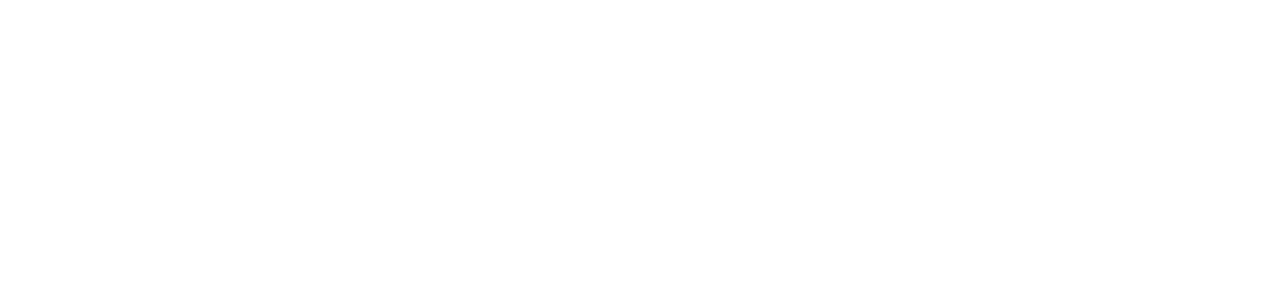
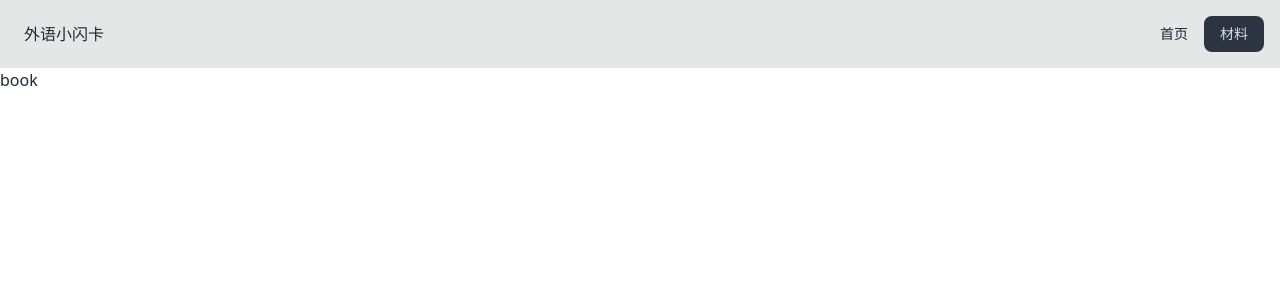
Before and after one commit to nanhualyq/shouyu, a Nuxt app: page /book in a window 1280 px wide. Before the commit this address had no page. Shown: the top 300 px of the page. Built offline with nearby package versions, Linux system fonts and the light colour scheme.

Commit message:
feat: layout init

```diff
--- a/app.vue
+++ b/app.vue
@@ -1,5 +1,5 @@
 <template>
-  <div>
+  <NuxtLayout>
     <NuxtPage />
-  </div>
+  </NuxtLayout>
 </template>
--- /dev/null
+++ b/components/NavbarMenu.vue
@@ -0,0 +1,10 @@
+<template>
+    <li> <NuxtLink to="/">首页</NuxtLink> </li>
+    <li> <NuxtLink to="/book">材料</NuxtLink> </li>
+</template>
+
+<style lang="postcss">
+.router-link-active {
+    @apply active;
+}
+</style>
--- /dev/null
+++ b/layouts/default.vue
@@ -0,0 +1,37 @@
+<template>
+    <div class="drawer">
+        <input id="my-drawer-3" type="checkbox" class="drawer-toggle" />
+        <div class="drawer-content flex flex-col">
+            <!-- Navbar -->
+            <div class="w-full navbar bg-base-300">
+                <div class="flex-none lg:hidden">
+                    <label for="my-drawer-3" class="btn btn-square btn-ghost">
+                        <svg xmlns="http://www.w3.org/2000/svg" fill="none" viewBox="0 0 24 24"
+                            class="inline-block w-6 h-6 stroke-current">
+                            <path stroke-linecap="round" stroke-linejoin="round" stroke-width="2"
+                                d="M4 6h16M4 12h16M4 18h16"></path>
+                        </svg>
+                    </label>
+                </div>
+                <div class="flex-1 px-2 mx-2">外语小闪卡</div>
+                <div class="flex-none hidden lg:block">
+                    <ul class="menu menu-horizontal">
+                        <!-- Navbar menu content here -->
+                        <NavbarMenu />
+                    </ul>
+                </div>
+            </div>
+            <!-- Page content here -->
+            <div class="flex-1">
+                <slot />
+            </div>
+        </div>
+        <div class="drawer-side">
+            <label for="my-drawer-3" class="drawer-overlay"></label>
+            <ul class="menu p-4 w-80 bg-base-100">
+                <!-- Sidebar content here -->
+                <NavbarMenu />
+            </ul>
+        </div>
+    </div>
+</template>
--- /dev/null
+++ b/pages/book.vue
@@ -0,0 +1,3 @@
+<template>
+    <h1>book</h1>
+</template>
```
